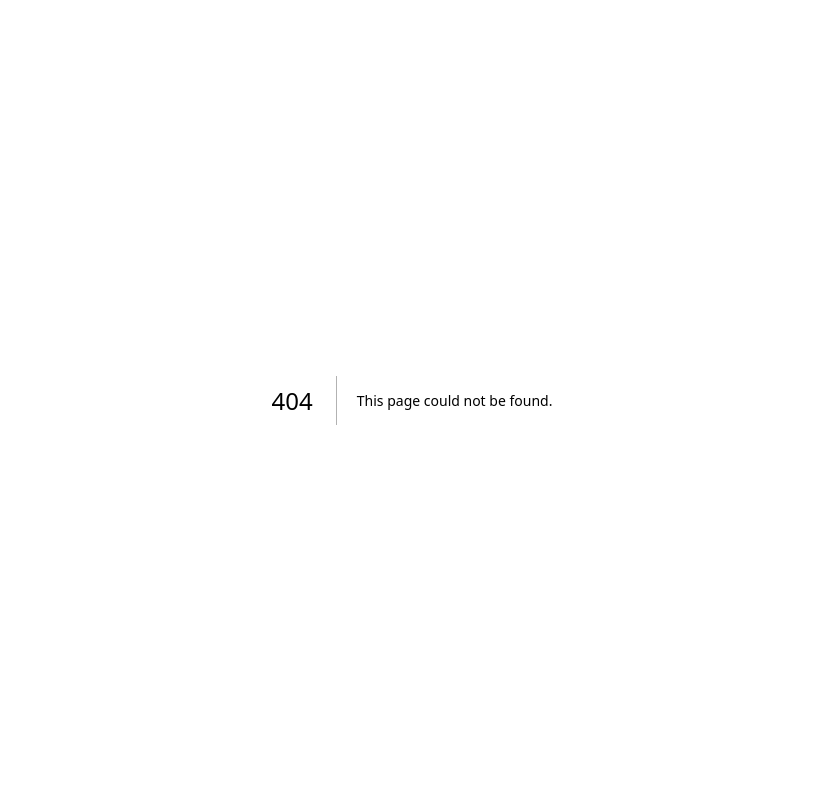
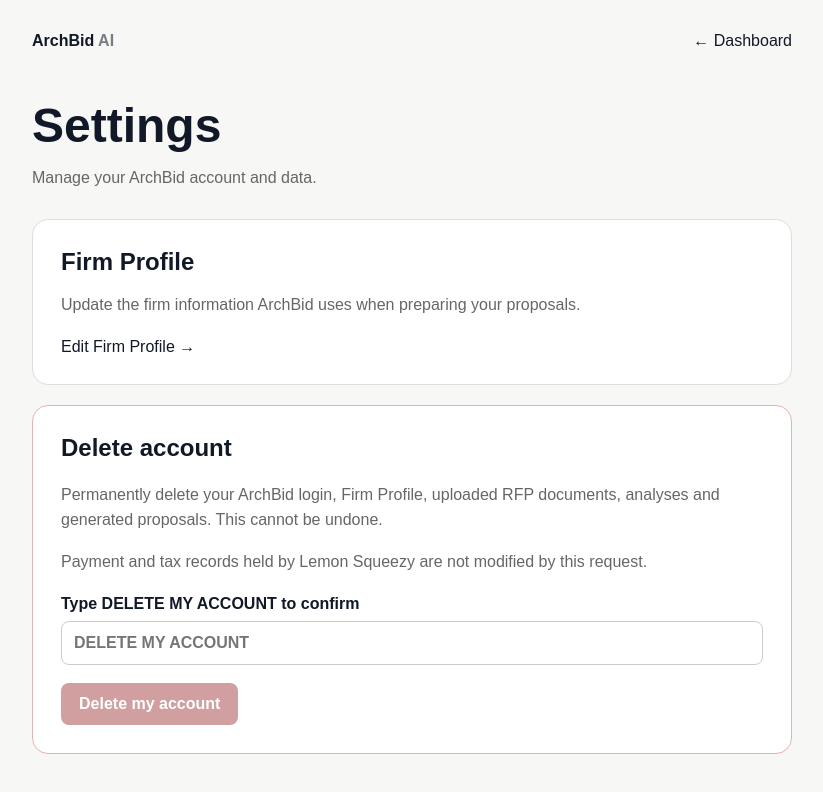
Before and after one commit to ultrarevisions-bit/archbid-ai, a Next.js app: page /settings in a window 1280 px wide. Before the commit this address had no page. Shown: the top 792 px of the page, without its empty margins (228-1051 px from the left). Built offline with nearby package versions, Linux system fonts and the light colour scheme; no server answers.

Commit message:
Add account settings and deletion controls

```diff
--- /dev/null
+++ b/app/settings/page.tsx
@@ -0,0 +1,82 @@
+"use client";
+
+import { useState } from "react";
+import { useRouter } from "next/navigation";
+import { createClient } from "@/lib/supabase/client";
+import Link from "next/link";
+
+export default function SettingsPage() {
+  const router = useRouter();
+  const supabase = createClient();
+  const [confirmation, setConfirmation] = useState("");
+  const [busy, setBusy] = useState(false);
+  const [message, setMessage] = useState("");
+
+  async function deleteAccount() {
+    if (confirmation !== "DELETE MY ACCOUNT") return;
+    setBusy(true);
+    setMessage("");
+    try {
+      const response = await fetch("/api/account/delete", {
+        method: "POST",
+        headers: { "Content-Type": "application/json" },
+        body: JSON.stringify({ confirmation }),
+      });
+      const result = await response.json().catch(() => ({}));
+      if (!response.ok) throw new Error(result.error || "We could not delete your account.");
+      await supabase.auth.signOut();
+      router.replace("/?accountDeleted=1");
+    } catch (error) {
+      setMessage(error instanceof Error ? error.message : "We could not delete your account.");
+      setBusy(false);
+    }
+  }
+
+  return (
+    <main style={{ minHeight: "100vh", background: "#f7f7f5", padding: "32px 20px" }}>
+      <div style={{ maxWidth: 760, margin: "0 auto" }}>
+        <nav style={{ display: "flex", justifyContent: "space-between", alignItems: "center", marginBottom: 48 }}>
+          <Link href="/" style={{ fontWeight: 800, textDecoration: "none", color: "inherit" }}>ArchBid <span style={{ opacity: .55 }}>AI</span></Link>
+          <Link href="/dashboard" style={{ textDecoration: "none" }}>← Dashboard</Link>
+        </nav>
+
+        <h1 style={{ fontSize: "clamp(32px, 6vw, 48px)", marginBottom: 10 }}>Settings</h1>
+        <p style={{ color: "#666", marginBottom: 32 }}>Manage your ArchBid account and data.</p>
+
+        <section style={{ background: "white", border: "1px solid #ddd", borderRadius: 16, padding: 28, marginBottom: 20 }}>
+          <h2 style={{ marginTop: 0 }}>Firm Profile</h2>
+          <p style={{ color: "#666" }}>Update the firm information ArchBid uses when preparing your proposals.</p>
+          <Link href="/firm-profile" style={{ display: "inline-block", marginTop: 8 }}>Edit Firm Profile →</Link>
+        </section>
+
+        <section style={{ background: "white", border: "1px solid #ddd", borderRadius: 16, padding: 28, borderColor: "#e0b4b4" }}>
+          <h2 style={{ marginTop: 0 }}>Delete account</h2>
+          <p style={{ color: "#666", lineHeight: 1.6 }}>
+            Permanently delete your ArchBid login, Firm Profile, uploaded RFP documents, analyses and generated proposals. This cannot be undone.
+          </p>
+          <p style={{ color: "#666", lineHeight: 1.6 }}>
+            Payment and tax records held by Lemon Squeezy are not modified by this request.
+          </p>
+          <label style={{ display: "block", fontWeight: 700, marginTop: 20 }}>
+            Type <strong>DELETE MY ACCOUNT</strong> to confirm
+            <input
+              value={confirmation}
+              onChange={e => setConfirmation(e.target.value)}
+              placeholder="DELETE MY ACCOUNT"
+              style={{ display: "block", width: "100%", boxSizing: "border-box", marginTop: 8, padding: 12, border: "1px solid #ccc", borderRadius: 8 }}
+            />
+          </label>
+          {message && <p style={{ color: "#a33", marginTop: 14 }}>{message}</p>}
+          <button
+            type="button"
+            onClick={deleteAccount}
+            disabled={busy || confirmation !== "DELETE MY ACCOUNT"}
+            style={{ marginTop: 18, padding: "12px 18px", borderRadius: 8, border: 0, background: "#9b2c2c", color: "white", fontWeight: 700, cursor: busy ? "wait" : "pointer", opacity: confirmation === "DELETE MY ACCOUNT" && !busy ? 1 : .45 }}
+          >
+            {busy ? "Deleting account…" : "Delete my account"}
+          </button>
+        </section>
+      </div>
+    </main>
+  );
+}
```
